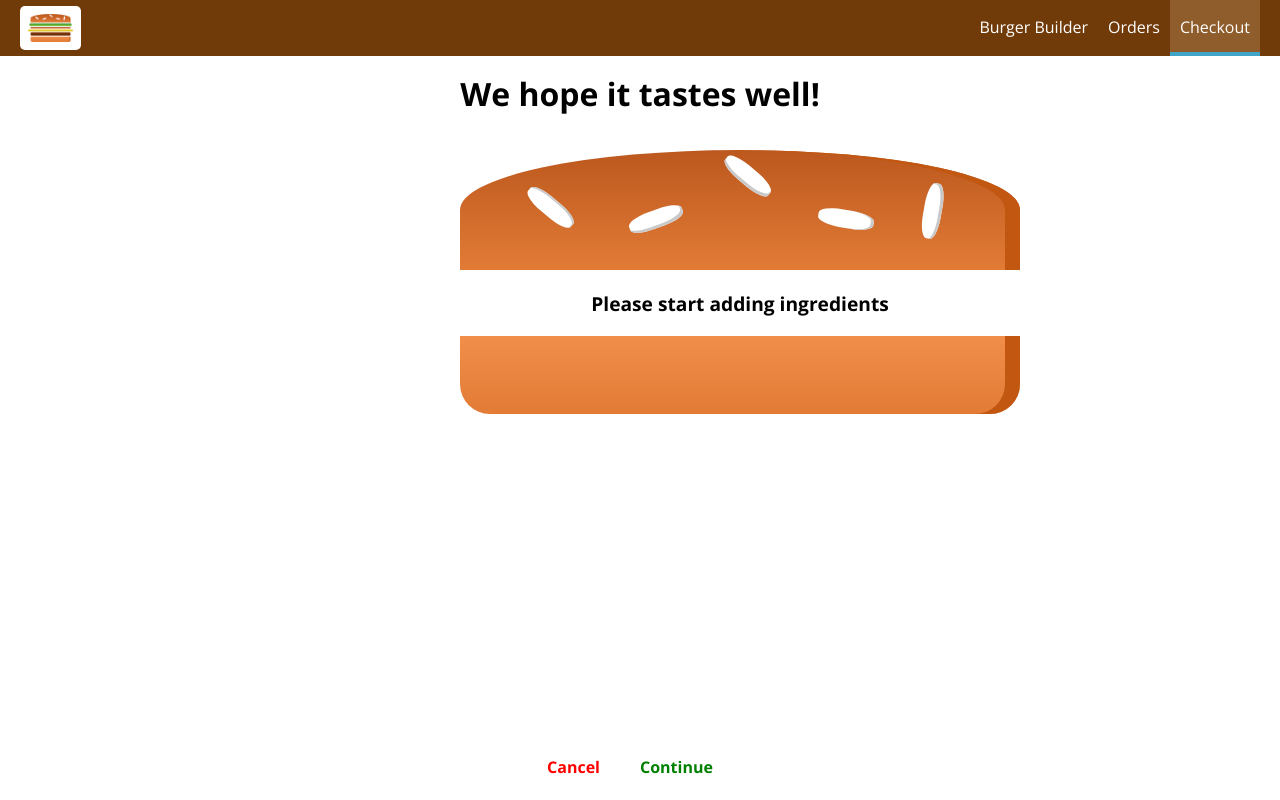
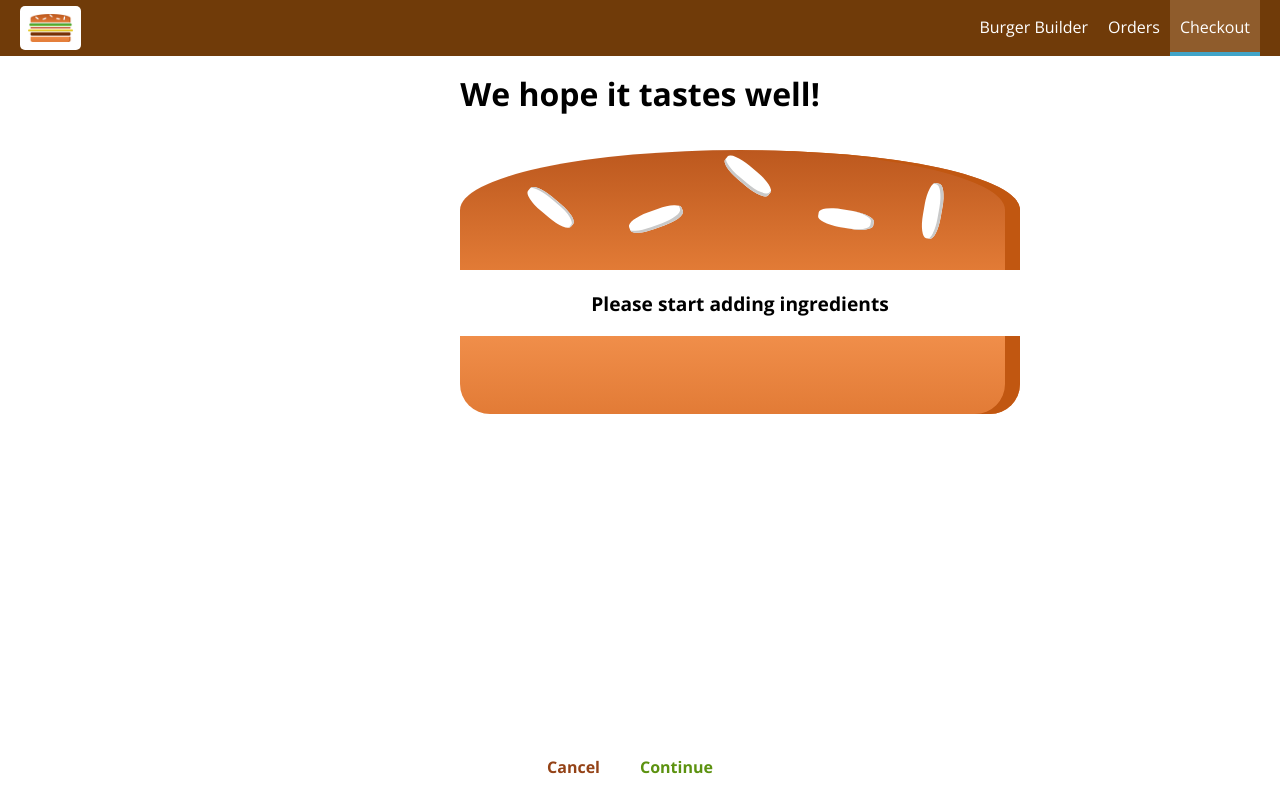
Before and after one commit to jelenamanot/burger-builder, a React app: page /checkout in a window 1280 px wide. Built offline with nearby package versions, Linux system fonts and the light colour scheme.

Commit message:
Form finish

```diff
--- a/src/components/Order/CheckoutSummary/CheckoutSummary.js
+++ b/src/components/Order/CheckoutSummary/CheckoutSummary.js
@@ -12,16 +12,16 @@ const checkoutSummary = (props) => {
                 <Burger ingredients={props.ingredients} />
             </div>
             <Button
-                btnType="Danger"
+                btnTypeClass="Danger"
                 clicked={props.checkoutCancelled}
             >
-                <span style={{color: 'red'}}>Cancel</span>
+                <span>Cancel</span>
             </Button>
             <Button
-                btnType="Success"
+                btnTypeClass="Success"
                 clicked={props.checkoutContinued}
             >
-                <span style={{color: 'green'}}>Continue</span>
+                <span>Continue</span>
             </Button>
         </div>
     );
--- a/src/components/UI/Button/Button.css
+++ b/src/components/UI/Button/Button.css
@@ -15,6 +15,11 @@
     padding-left: 0;
 }
 
+.Button:disabled {
+    color: #ccc;
+    cursor: not-allowed;
+}
+
 .Success {
     color: #5C9210;
 }
--- a/src/components/UI/Button/Button.js
+++ b/src/components/UI/Button/Button.js
@@ -3,6 +3,7 @@ import classes from './Button.css';
 
 const button = (props) => (
     <button
+        disabled={props.disabled}
         className={[classes.Button, classes[props.btnTypeClass]].join(' ')}
         onClick={props.clicked}
     >
--- a/src/containers/Checkout/ContactData/ContactData.js
+++ b/src/containers/Checkout/ContactData/ContactData.js
@@ -85,9 +85,12 @@ class ContactData extends React.Component {
                         {value: 'cheapest', displayValue: 'Cheapest'}
                     ]
                 },
-                value: ''
+                value: '',
+                validation: {},
+                valid: true
             }
         },
+        formIsValid: false,
         loading: false
     };
 
@@ -154,8 +157,14 @@ class ContactData extends React.Component {
 
         updatedOrderForm[inputIdentifier] = updatedFormElement;
 
+        let formIsValid = true;
+        for(let inputIdentifier in updatedOrderForm) {
+            formIsValid = updatedOrderForm[inputIdentifier].valid && formIsValid
+        }
+
         this.setState({
-            orderForm: updatedOrderForm
+            orderForm: updatedOrderForm,
+            formIsValid: formIsValid
         });
 
     };
@@ -185,8 +194,8 @@ class ContactData extends React.Component {
                         />
                     ))
                 }
-                <Button>
-                    <span style={{color: 'green'}}>Order</span>
+                <Button btnTypeClass="Success" disabled={!this.state.formIsValid}>
+                    <span>Order</span>
                 </Button>
             </form>
         );
```
